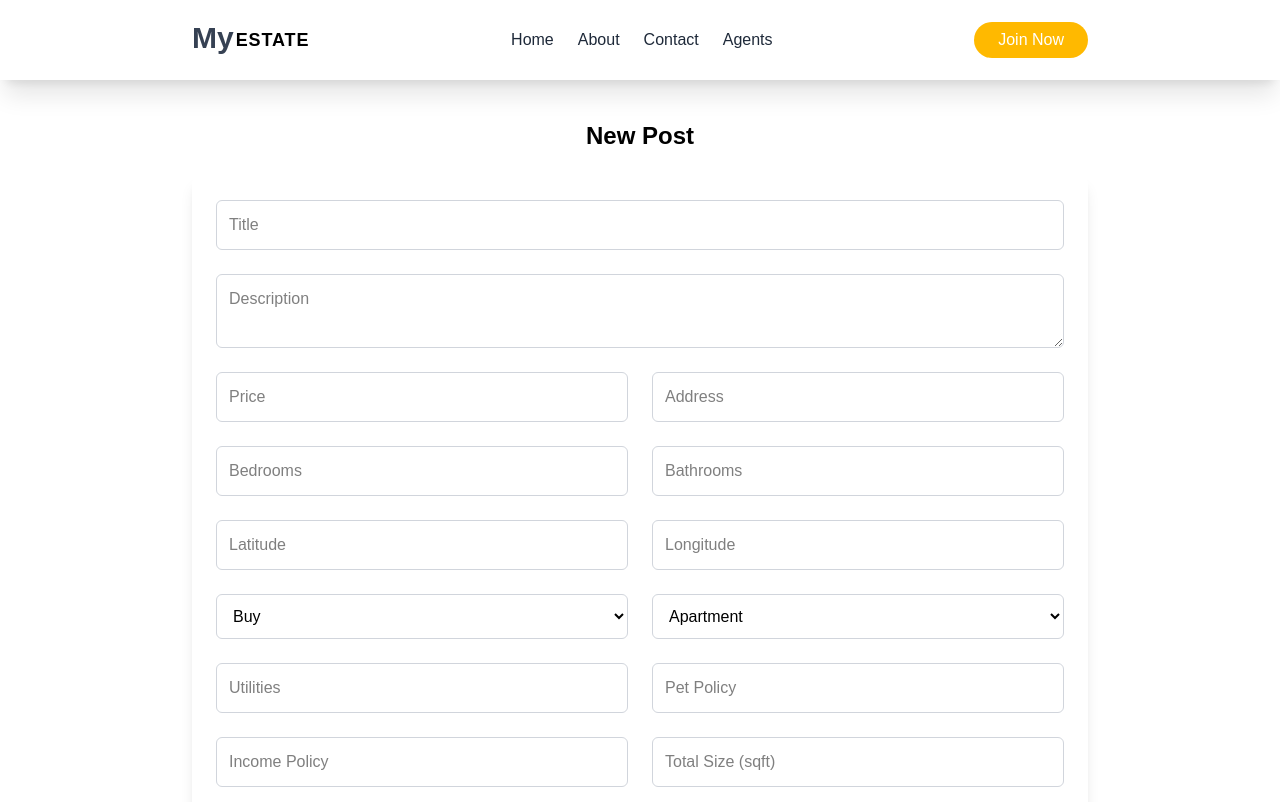
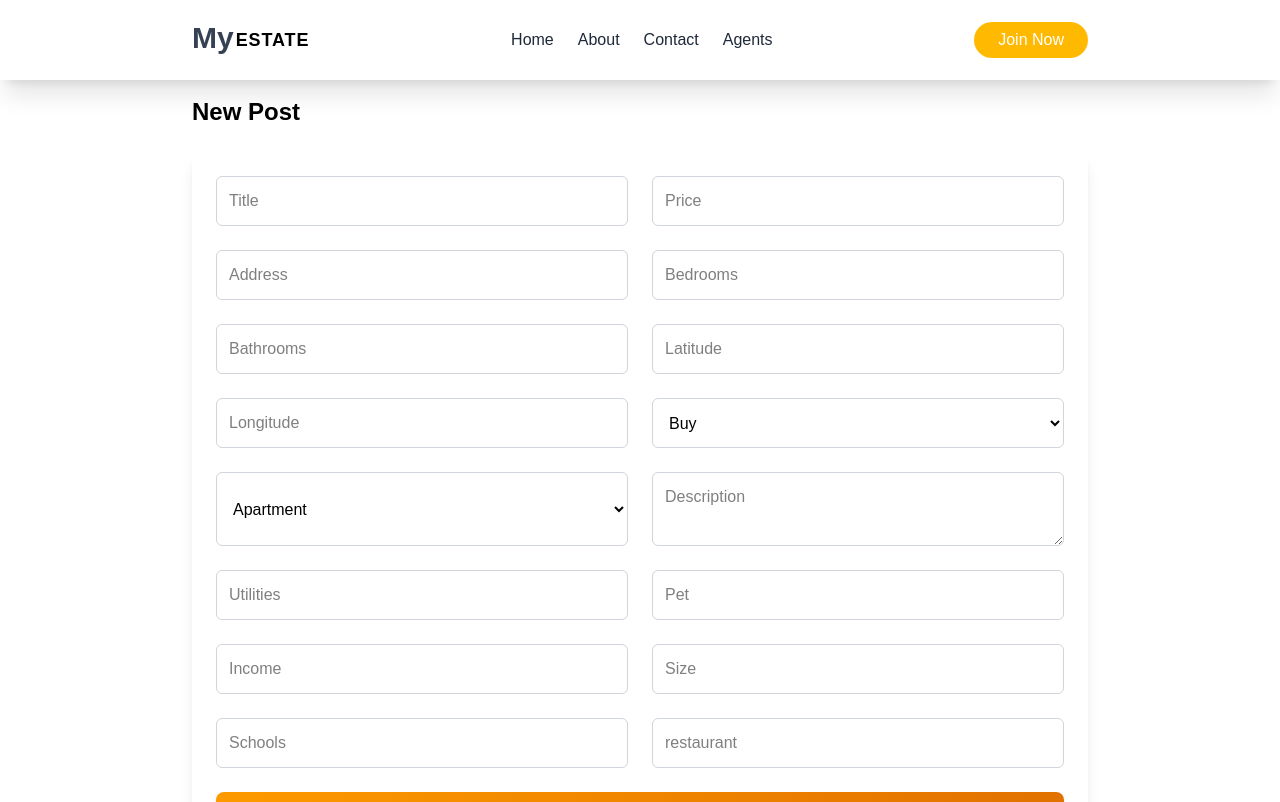
Before and after one commit to rawdaymohamed/MyEstate, a Next.js app in the folder frontend/: page /newPost in a window 1280 px wide. Shown: the top 802 px of the page. Built offline with nearby package versions, Linux system fonts and the light colour scheme; no server answers.

Commit message:
Feat: update new post page to send data to backend

```diff
--- a/frontend/src/app/(pages)/newPost/page.jsx
+++ b/frontend/src/app/(pages)/newPost/page.jsx
@@ -1,39 +1,91 @@
 "use client";
-import { useState } from "react";
+import React, { useState } from "react";
+import { apiRequest } from "@/app/lib/apiRequest";
 
 const AddPostForm = () => {
   const [formData, setFormData] = useState({
+    title: "",
     price: "",
+    address: "",
     bedrooms: "",
     bathrooms: "",
-    totalSize: "",
-    nearbySchools: "",
-    nearbyBusStops: "",
-    nearbyRestaurants: "",
+    latitude: "",
+    longitude: "",
+    type: "buy",
+    property: "apartment",
+    description: "",
+    utilities: "",
+    pet: "",
+    income: "",
+    size: "",
+    schools: "",
+    restaurant: "",
   });
+  const [error, setError] = useState("");
 
   const handleChange = (e) => {
-    const { name, value } = e.target;
-    if (value === "" || parseFloat(value) >= 0) {
-      setFormData({ ...formData, [name]: value });
+    const { name, value, type } = e.target;
+
+    let newValue = value;
+    if (type === "number") {
+      newValue = value === "" ? "" : Math.max(0, Number(value));
+    }
+
+    setFormData({ ...formData, [name]: newValue });
+  };
+
+  const handleSubmit = async (e) => {
+    e.preventDefault();
+    try {
+      const postData = {
+        title: formData.title,
+        price: Number(formData.price),
+        address: formData.address,
+        bedrooms: Number(formData.bedrooms),
+        bathrooms: Number(formData.bathrooms),
+        latitude: formData.latitude,
+        longitude: formData.longitude,
+        type: formData.type,
+        property: formData.property,
+      };
+
+      const postDetails = {
+        description: formData.description,
+        utilities: formData.utilities || null,
+        pet: formData.pet || null,
+        income: formData.income || null,
+        size: formData.size ? Number(formData.size) : null,
+        schools: formData.schools ? Number(formData.schools) : null,
+        restaurant: formData.restaurant ? Number(formData.restaurant) : null,
+      };
+
+      const res = await apiRequest.post("/posts", { postData, postDetails });
+      console.log(res.data);
+    } catch (error) {
+      setError(
+        error.response?.data?.message ||
+          "Failed to submit post. Please try again."
+      );
     }
   };
 
   return (
     <div className="pt-[5vh] md:pt-[12vh] w-[95%] lg:w-[80%] xl:w-[70%] mx-auto h-auto pb-10">
-      <h1 className="text-2xl font-bold my-6 text-center">New Post</h1>
-      <form className="grid grid-cols-1 md:grid-cols-2 gap-6 bg-white p-6 rounded-lg shadow-lg">
+      <h1 className="text-2xl font-bold mb-6">New Post</h1>
+      {error && <span className="text-red-500 text-sm">{error}</span>}
+      <form
+        onSubmit={handleSubmit}
+        className="grid grid-cols-1 md:grid-cols-2 gap-6 bg-white p-6 rounded-lg shadow-lg"
+      >
         <input
           type="text"
+          name="title"
+          value={formData.title}
+          onChange={handleChange}
           placeholder="Title"
-          className="md:col-span-2 border border-gray-300 rounded-md p-3"
+          className="border border-gray-300 rounded-md p-3"
           required
         />
-        <textarea
-          placeholder="Description"
-          className="md:col-span-2 border border-gray-300 rounded-md p-3"
-          required
-        ></textarea>
         <input
           type="number"
           name="price"
@@ -45,6 +97,9 @@ const AddPostForm = () => {
         />
         <input
           type="text"
+          name="address"
+          value={formData.address}
+          onChange={handleChange}
           placeholder="Address"
           className="border border-gray-300 rounded-md p-3"
           required
@@ -69,71 +124,97 @@ const AddPostForm = () => {
         />
         <input
           type="text"
+          name="latitude"
+          value={formData.latitude}
+          onChange={handleChange}
           placeholder="Latitude"
           className="border border-gray-300 rounded-md p-3"
           required
         />
         <input
           type="text"
+          name="longitude"
+          value={formData.longitude}
+          onChange={handleChange}
           placeholder="Longitude"
           className="border border-gray-300 rounded-md p-3"
           required
         />
-        <select className="border border-gray-300 rounded-md p-3" required>
+        <select
+          name="type"
+          value={formData.type}
+          onChange={handleChange}
+          className="border border-gray-300 rounded-md p-3"
+          required
+        >
           <option value="buy">Buy</option>
           <option value="rent">Rent</option>
         </select>
-        <select className="border border-gray-300 rounded-md p-3" required>
+        <select
+          name="property"
+          value={formData.property}
+          onChange={handleChange}
+          className="border border-gray-300 rounded-md p-3"
+          required
+        >
           <option value="apartment">Apartment</option>
           <option value="house">House</option>
           <option value="condo">Condo</option>
         </select>
-
+        <textarea
+          name="description"
+          value={formData.description}
+          onChange={handleChange}
+          placeholder="Description"
+          className="border border-gray-300 rounded-md p-3"
+          required
+        ></textarea>
         <input
           type="text"
+          name="utilities"
+          value={formData.utilities}
+          onChange={handleChange}
           placeholder="Utilities"
           className="border border-gray-300 rounded-md p-3"
         />
         <input
           type="text"
-          placeholder="Pet Policy"
+          name="pet"
+          value={formData.pet}
+          onChange={handleChange}
+          placeholder="Pet"
           className="border border-gray-300 rounded-md p-3"
         />
         <input
           type="text"
-          placeholder="Income Policy"
+          name="income"
+          value={formData.income}
+          onChange={handleChange}
+          placeholder="Income"
           className="border border-gray-300 rounded-md p-3"
         />
         <input
           type="number"
-          name="totalSize"
-          value={formData.totalSize}
+          name="size"
+          value={formData.size}
           onChange={handleChange}
-          placeholder="Total Size (sqft)"
+          placeholder="Size"
           className="border border-gray-300 rounded-md p-3"
         />
         <input
           type="number"
-          name="nearbySchools"
-          value={formData.nearbySchools}
+          name="schools"
+          value={formData.schools}
           onChange={handleChange}
-          placeholder="Nearby Schools"
+          placeholder="Schools"
           className="border border-gray-300 rounded-md p-3"
         />
         <input
           type="number"
-          name="nearbyBusStops"
-          value={formData.nearbyBusStops}
+          name="restaurant"
+          value={formData.restaurant}
           onChange={handleChange}
-          placeholder="Nearby Bus Stops"
-          className="border border-gray-300 rounded-md p-3"
-        />
-        <input
-          type="number"
-          name="nearbyRestaurants"
-          value={formData.nearbyRestaurants}
-          onChange={handleChange}
-          placeholder="Nearby Restaurants"
+          placeholder="restaurant"
           className="border border-gray-300 rounded-md p-3"
         />
         <button
```
